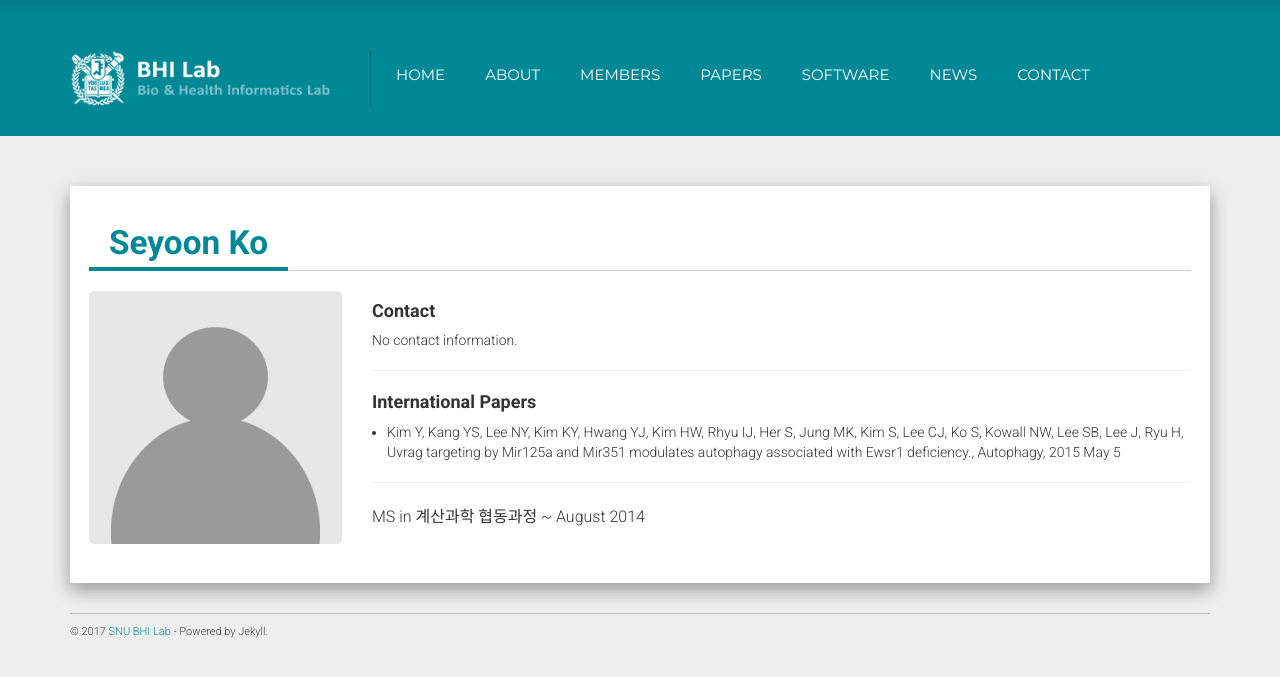
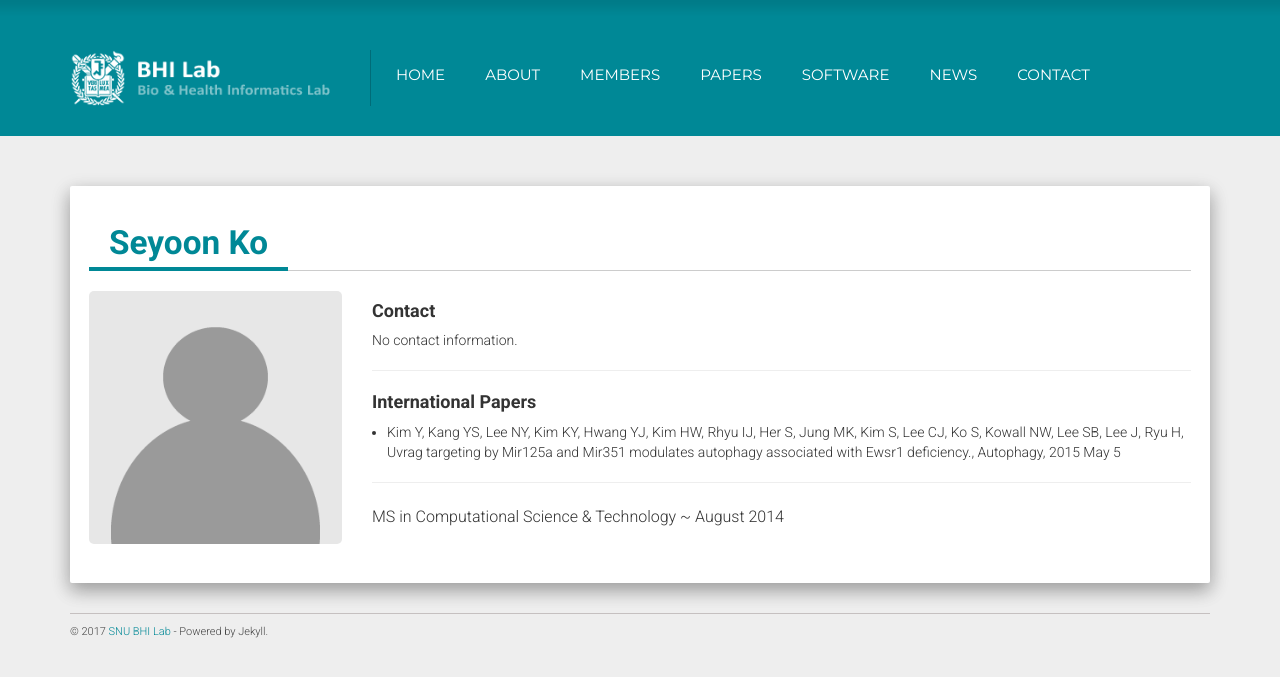
Before and after one commit to solanoon/bhi-kimlab.github.io, a Jekyll site: the page built from _members/seyoon_ko.md, in a window 1280 px wide. Shown: the top 677 px of the page. Built offline with Jekyll 4.4.1, drawn with Linux system fonts in a browser that asks for light colours; nearby versions of some CDN libraries.

Commit message:
Update seyoon_ko.md

```diff
--- a/_members/seyoon_ko.md
+++ b/_members/seyoon_ko.md
@@ -3,6 +3,6 @@
 title:  "Seyoon Ko"
 type: alumni
 tag: "Ko S"
-summary: "Ph.D at Dept. of Mathematical Sciences"
+summary: "Ph.D at Department of Statistics"
 ---
-MS in 계산과학 협동과정 ~ August 2014
+MS in Computational Science & Technology ~ August 2014
```
